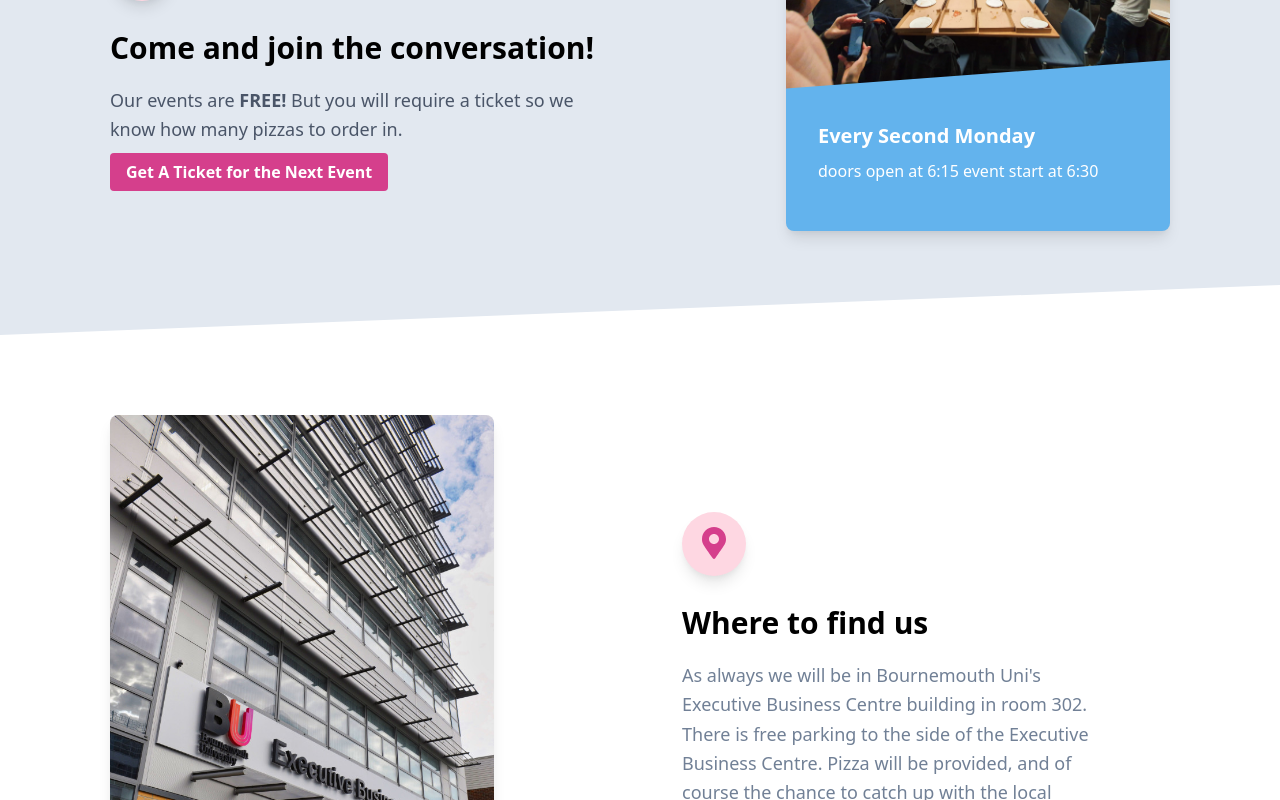
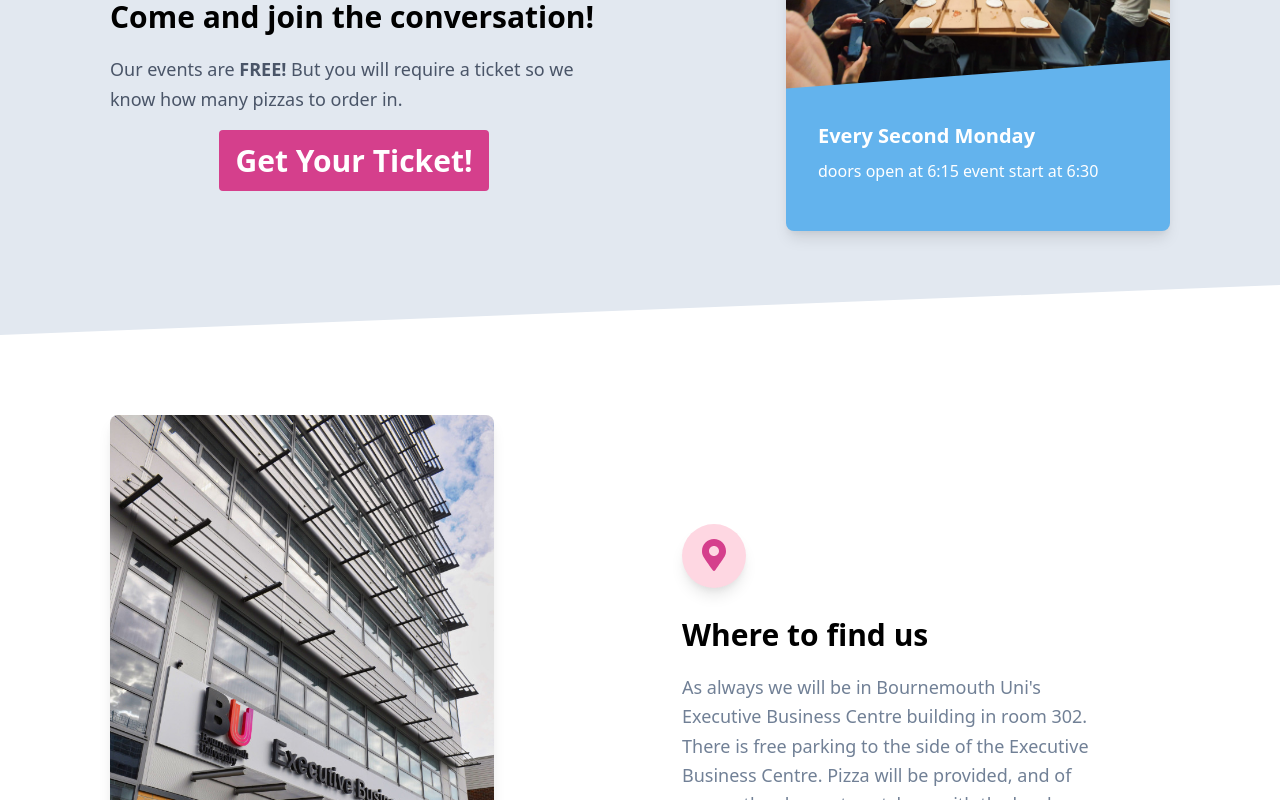
Before and after one commit to MatthewAlner/tech-dorset, an Angular app: page / in a window 1280 px wide. Shown: the part 1080-1880 px from the top of the page. Built offline with nearby package versions, Linux system fonts and the light colour scheme; what ngx-lottie would draw is missing.

Commit message:
Adding some more padding

```diff
--- a/src/app/home-page/what-section/what-section.component.html
+++ b/src/app/home-page/what-section/what-section.component.html
@@ -17,10 +17,12 @@
         <p class="text-lg font-light leading-relaxed mt-4 mb-4 text-gray-700">
           Our events are <strong class="font-semibold">FREE!</strong> But you will require a ticket so we know how many pizzas to order in.
         </p>
-        <a class="bg-pink-600 hover:bg-pink-800 text-white font-bold py-2 px-4 rounded"
-           href="https://www.eventbrite.co.uk/e/tech-dorset-pizza-and-chat-about-whats-new-in-dev-tech-and-tech-news-registration-49689447475?aff=TechDorsetSite">
-          Get A Ticket for the Next Event
-        </a>
+        <div class="pb-6 flex justify-center">
+          <a class="text-3xl bg-pink-600 hover:bg-pink-800 text-white font-bold py-2 px-4 rounded"
+             href="https://www.eventbrite.co.uk/e/tech-dorset-pizza-and-chat-about-whats-new-in-dev-tech-and-tech-news-registration-49689447475?aff=TechDorsetSite">
+            Get Your Ticket!
+          </a>
+        </div>
       </div>
       <div class="w-full md:w-4/12 px-4 mr-auto ml-auto">
         <div class="relative flex flex-col min-w-0 break-words bg-white w-full mb-6 shadow-lg rounded-lg bg-blue-400">
--- a/src/app/home-page/when-where-section/when-where-section.component.html
+++ b/src/app/home-page/when-where-section/when-where-section.component.html
@@ -20,7 +20,7 @@
   </div>
   <div class="container mx-auto px-4">
     <div class="items-center flex flex-wrap">
-      <div class="w-full md:w-4/12 ml-auto mr-auto px-4">
+      <div class="w-full md:w-4/12 ml-auto mr-auto px-4 pb-6">
         <img
           alt="..."
           class="max-w-full rounded-lg shadow-lg"
```
